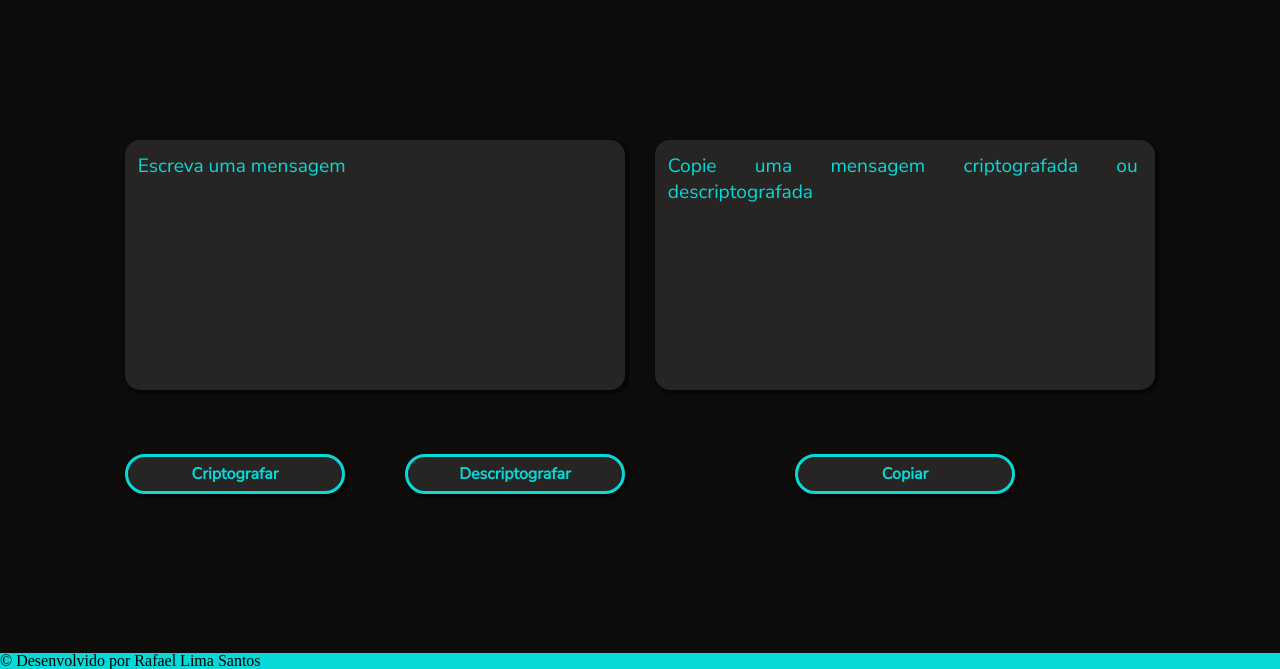
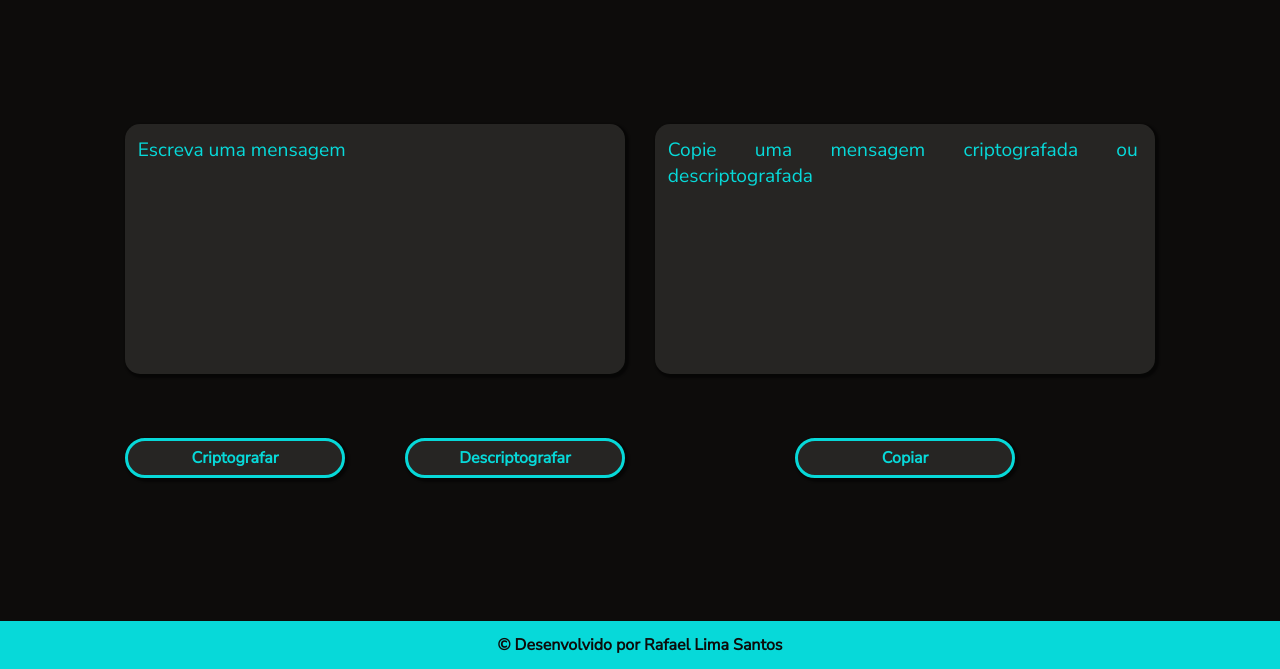
Before and after one commit to RafaelLima07/CypherKey, a plain HTML site: page index.html in a window 1280 px wide. Shown: the part 131-800 px from the top of the page. Drawn offline with Linux system fonts and the light colour scheme.

Commit message:
Add files via upload

```diff
--- a/src/css/main-content.css
+++ b/src/css/main-content.css
@@ -136,4 +136,10 @@ h1 {
 
 .rodape {
     background-color: var(--cor-terciaria);
+    color: var(--cor-primaria);
+    font-family: var(--fonte-texto);
+    font-size: 1rem;
+    text-align: center;
+    font-weight: 600;
+    padding: 1rem;
 }
```
